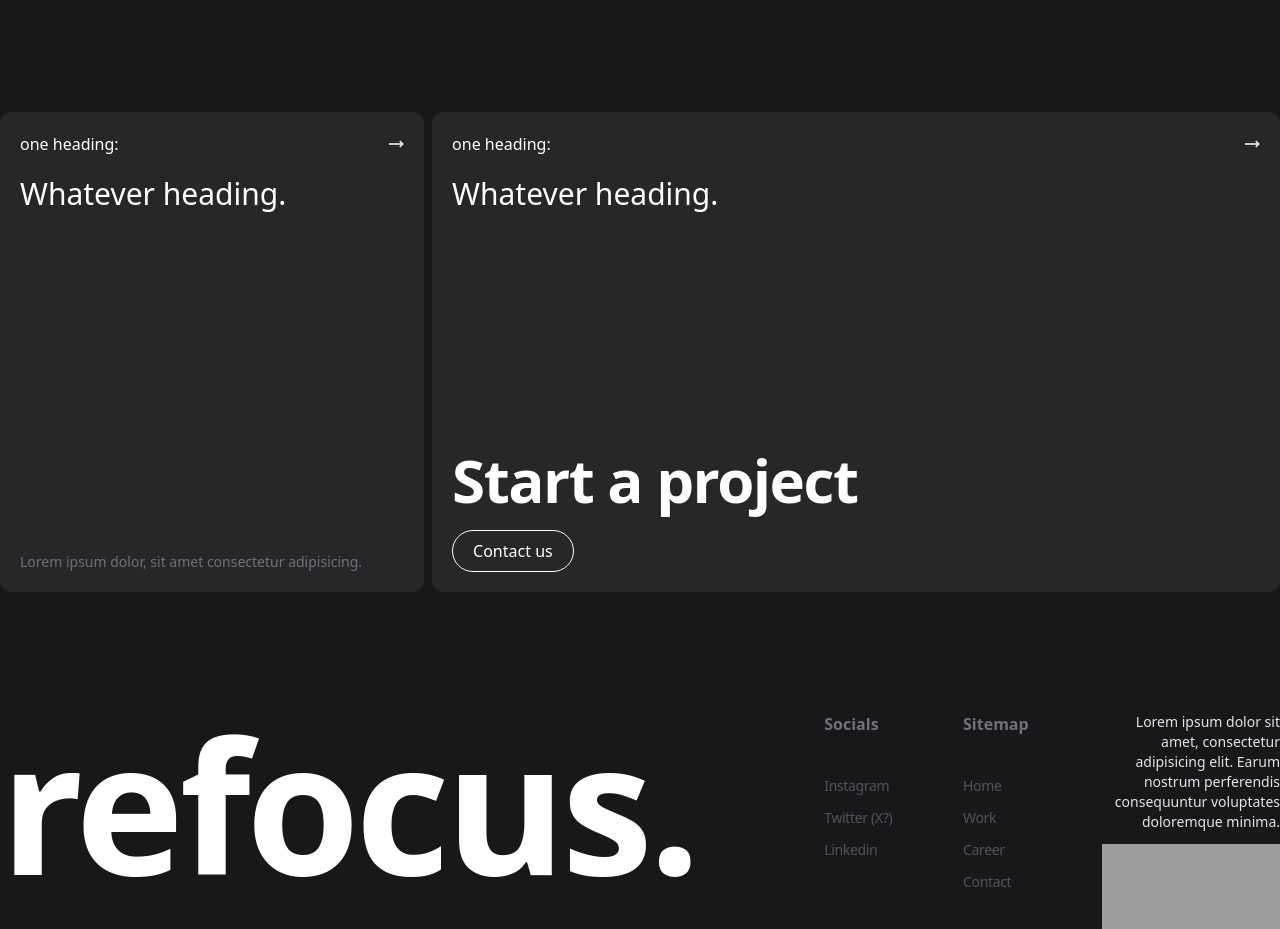
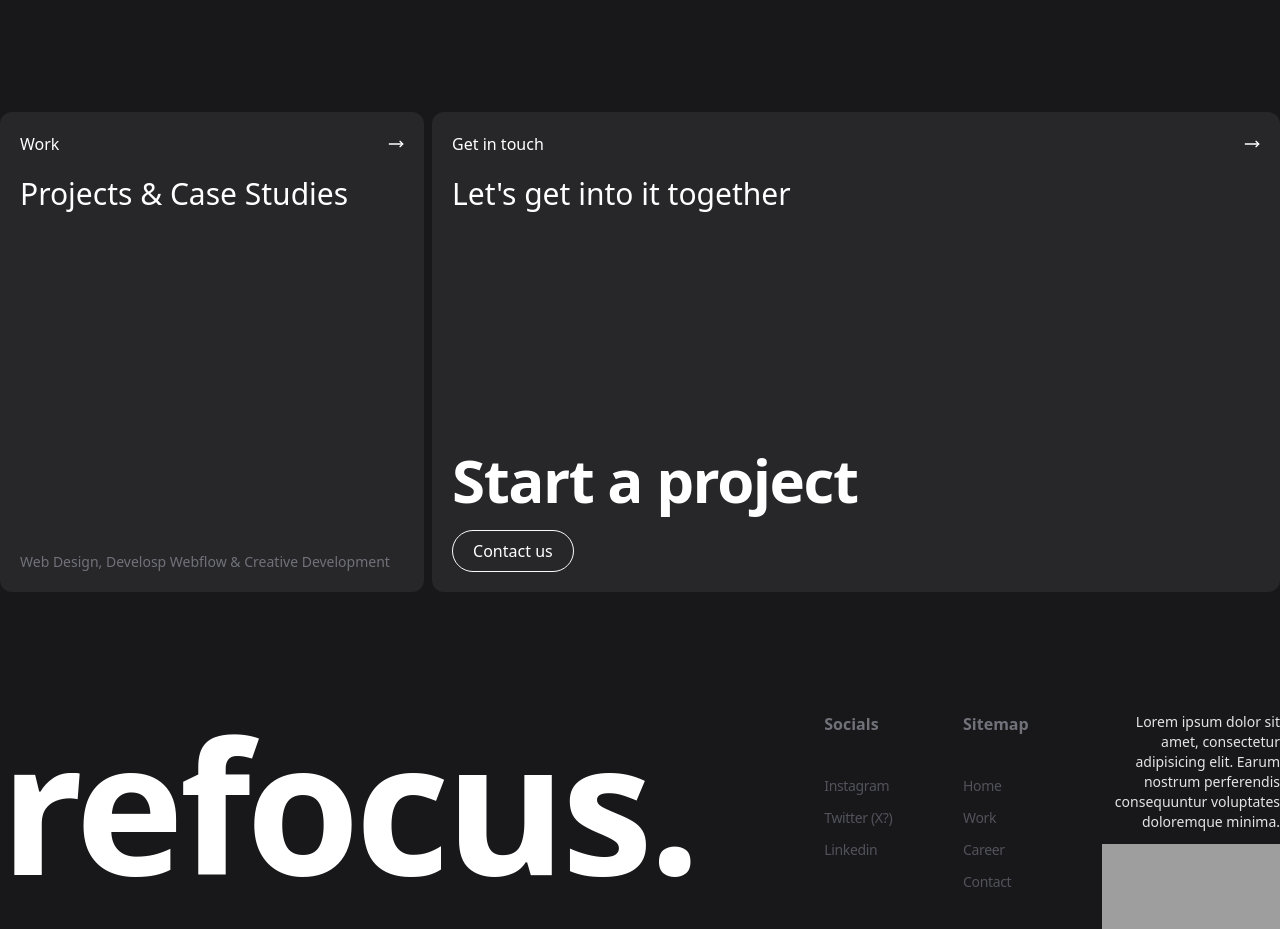
Before and after one commit to SudipGhara19/refocus, a React (Vite) app: page / in a window 1280 px wide. Shown: the part 3020-3949 px from the top of the page. Built offline with nearby package versions, Linux system fonts and the light colour scheme; grey boxes are pictures that could not be loaded.

Commit message:
added Cards style and finished the project

```diff
--- a/src/components/Card.jsx
+++ b/src/components/Card.jsx
@@ -1,16 +1,20 @@
 import React from 'react'
 import { LuMoveRight } from "react-icons/lu";
+import { motion } from 'motion/react'
 
 
-function Card({ width, start, para, hover = "none" }) {
+function Card({ width, start, para, hover = "false" }) {
+
     return (
-        <div className={` bg-zinc-800 p-5 rounded-xl hover:${hover} ${width} min-h-[30rem] flex flex-col justify-between`}>
+        <motion.div whileHover={{ backgroundColor: hover === "true" && "#6204ce", padding: "25px" }} className={` bg-zinc-800 p-5 rounded-xl ${width} min-h-[30rem] flex flex-col justify-between`}>
             <div className='w-full'>
                 <div className='w-full flex items-center justify-between'>
-                    <h3>one heading:</h3>
+                    <h3>{para ? "Work" : "Get in touch"}</h3>
                     <LuMoveRight />
                 </div>
-                <h1 className='text-3xl font-medium mt-5'>Whatever heading.</h1>
+                <h1 className='text-3xl font-medium mt-5'>
+                    {para ? "Projects & Case Studies" : "Let's get into it together"}
+                </h1>
             </div>
             <div className='down w-full'>
                 {start && (
@@ -21,11 +25,11 @@ function Card({ width, start, para, hover = "none" }) {
                 )}
 
                 {para && (
-                    <p className='font-medium text-zinc-500 text-sm'>Lorem ipsum dolor, sit amet consectetur adipisicing.</p>
+                    <p className='font-medium text-zinc-500 text-sm'>Web Design, Develosp Webflow & Creative Development</p>
                 )}
 
             </div>
-        </div>
+        </motion.div>
     )
 }
 
--- a/src/components/Cards.jsx
+++ b/src/components/Cards.jsx
@@ -6,7 +6,7 @@ function Cards() {
         <div className='w-full'>
             <div className='max-w-screen-xl mx-auto py-20 flex gap-2'>
                 <Card width={"basis-1/3"} start={false} para={true} />
-                <Card width={"basis-2/3"} start={true} para={false} hover={"bg-violet-600"} />
+                <Card width={"basis-2/3"} start={true} para={false} hover="true" />
             </div>
         </div>
     )
```
